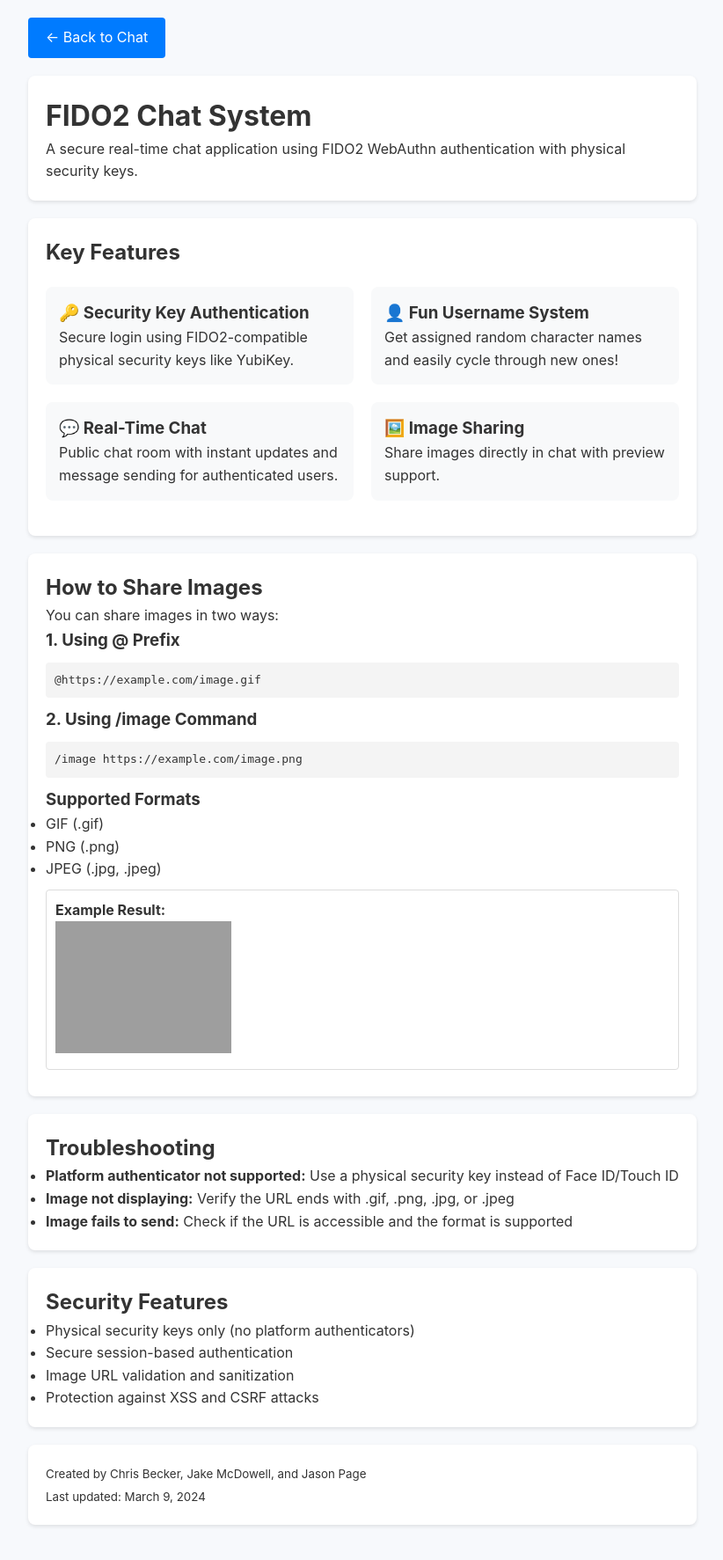
After one commit to jasonepage/render-authentication-project, a Flask app: template templates/info.html in a window 1280 px wide. The commit adds this page. Shown: the whole page at 88% size, without its empty margins (228-1050 px from the left). Run offline with Flask 2, Linux system fonts and the light colour scheme; the template is opened without the code that fills it, so the values that code supplies are empty; parts of the project's set-up code (start-up, migrations or seed data) failed here and were passed over; grey boxes are pictures that could not be loaded.

Commit message:
info.html

```diff
--- a/app.py
+++ b/app.py
@@ -1061,6 +1061,11 @@ def serve_chat():
     """Serve the chat application HTML"""
     return render_template('index.html')
 
+@app.route('/info')
+def serve_info():
+    """Serve the info page with documentation about the chat system."""
+    return render_template('info.html')
+
 @app.route('/<path:path>')
 def serve_static(path):
     """Serve static files"""
--- a/templates/index.html
+++ b/templates/index.html
@@ -10,7 +10,9 @@
     <div class="container">
         <header>
             <h1>FIDO2 Chat System</h1>
-            <p>Secure messaging with FIDO2 WebAuthn authentication</p>
+            <p>Use @[image_link] to send images!</p>
+            <p>Click the button to change your username!</p>
+            <p>Security key full? Clear your key here on Chrome: <a href="chrome://settings/securityKeys">chrome://settings/securityKeys</a></p>
         </header>
 
         <!-- Authentication Status Section -->
@@ -41,7 +43,7 @@
         </div>
 
         <footer>
-            <p>FIDO2 WebAuthn Authentication Demo</p>
+            <p>FIDO2 WebAuthn Authentication Platform</p>
         </footer>
     </div>
 
--- /dev/null
+++ b/templates/info.html
@@ -0,0 +1,141 @@
+<!DOCTYPE html>
+<html lang="en">
+<head>
+    <meta charset="UTF-8">
+    <meta name="viewport" content="width=device-width, initial-scale=1.0">
+    <title>FIDO2 Chat System - Info</title>
+    <link rel="stylesheet" href="/style.css">
+    <style>
+        .info-container {
+            max-width: 800px;
+            margin: 0 auto;
+            padding: 20px;
+        }
+        .info-section {
+            background: white;
+            border-radius: 8px;
+            padding: 20px;
+            margin-bottom: 20px;
+            box-shadow: 0 2px 4px rgba(0,0,0,0.1);
+        }
+        .feature-grid {
+            display: grid;
+            grid-template-columns: repeat(auto-fit, minmax(250px, 1fr));
+            gap: 20px;
+            margin: 20px 0;
+        }
+        .feature-card {
+            background: #f8f9fa;
+            border-radius: 8px;
+            padding: 15px;
+        }
+        .code-block {
+            background: #f4f4f4;
+            padding: 10px;
+            border-radius: 4px;
+            font-family: monospace;
+            margin: 10px 0;
+        }
+        .image-example {
+            border: 1px solid #ddd;
+            padding: 10px;
+            margin: 10px 0;
+            border-radius: 4px;
+        }
+        .back-button {
+            display: inline-block;
+            padding: 10px 20px;
+            background-color: #007bff;
+            color: white;
+            text-decoration: none;
+            border-radius: 4px;
+            margin-bottom: 20px;
+        }
+        .back-button:hover {
+            background-color: #0056b3;
+        }
+    </style>
+</head>
+<body>
+    <div class="info-container">
+        <a href="/chat" class="back-button">← Back to Chat</a>
+
+        <div class="info-section">
+            <h1>FIDO2 Chat System</h1>
+            <p>A secure real-time chat application using FIDO2 WebAuthn authentication with physical security keys.</p>
+        </div>
+
+        <div class="info-section">
+            <h2>Key Features</h2>
+            <div class="feature-grid">
+                <div class="feature-card">
+                    <h3>🔑 Security Key Authentication</h3>
+                    <p>Secure login using FIDO2-compatible physical security keys like YubiKey.</p>
+                </div>
+                <div class="feature-card">
+                    <h3>👤 Fun Username System</h3>
+                    <p>Get assigned random character names and easily cycle through new ones!</p>
+                </div>
+                <div class="feature-card">
+                    <h3>💬 Real-Time Chat</h3>
+                    <p>Public chat room with instant updates and message sending for authenticated users.</p>
+                </div>
+                <div class="feature-card">
+                    <h3>🖼️ Image Sharing</h3>
+                    <p>Share images directly in chat with preview support.</p>
+                </div>
+            </div>
+        </div>
+
+        <div class="info-section">
+            <h2>How to Share Images</h2>
+            <p>You can share images in two ways:</p>
+
+            <h3>1. Using @ Prefix</h3>
+            <div class="code-block">
+                @https://example.com/image.gif
+            </div>
+
+            <h3>2. Using /image Command</h3>
+            <div class="code-block">
+                /image https://example.com/image.png
+            </div>
+
+            <h3>Supported Formats</h3>
+            <ul>
+                <li>GIF (.gif)</li>
+                <li>PNG (.png)</li>
+                <li>JPEG (.jpg, .jpeg)</li>
+            </ul>
+
+            <div class="image-example">
+                <h4>Example Result:</h4>
+                <img src="https://media.tenor.com/EFDwfjT2GuQAAAAM/spinning-cat.gif" alt="Example GIF" style="max-width: 200px;">
+            </div>
+        </div>
+
+        <div class="info-section">
+            <h2>Troubleshooting</h2>
+            <ul>
+                <li><strong>Platform authenticator not supported:</strong> Use a physical security key instead of Face ID/Touch ID</li>
+                <li><strong>Image not displaying:</strong> Verify the URL ends with .gif, .png, .jpg, or .jpeg</li>
+                <li><strong>Image fails to send:</strong> Check if the URL is accessible and the format is supported</li>
+            </ul>
+        </div>
+
+        <div class="info-section">
+            <h2>Security Features</h2>
+            <ul>
+                <li>Physical security keys only (no platform authenticators)</li>
+                <li>Secure session-based authentication</li>
+                <li>Image URL validation and sanitization</li>
+                <li>Protection against XSS and CSRF attacks</li>
+            </ul>
+        </div>
+
+        <div class="info-section">
+            <p><small>Created by Chris Becker, Jake McDowell, and Jason Page<br>Last updated: March 9, 2024</small></p>
+        </div>
+    </div>
+</body>
+</html>
```
Also changed, not shown: README.md.
